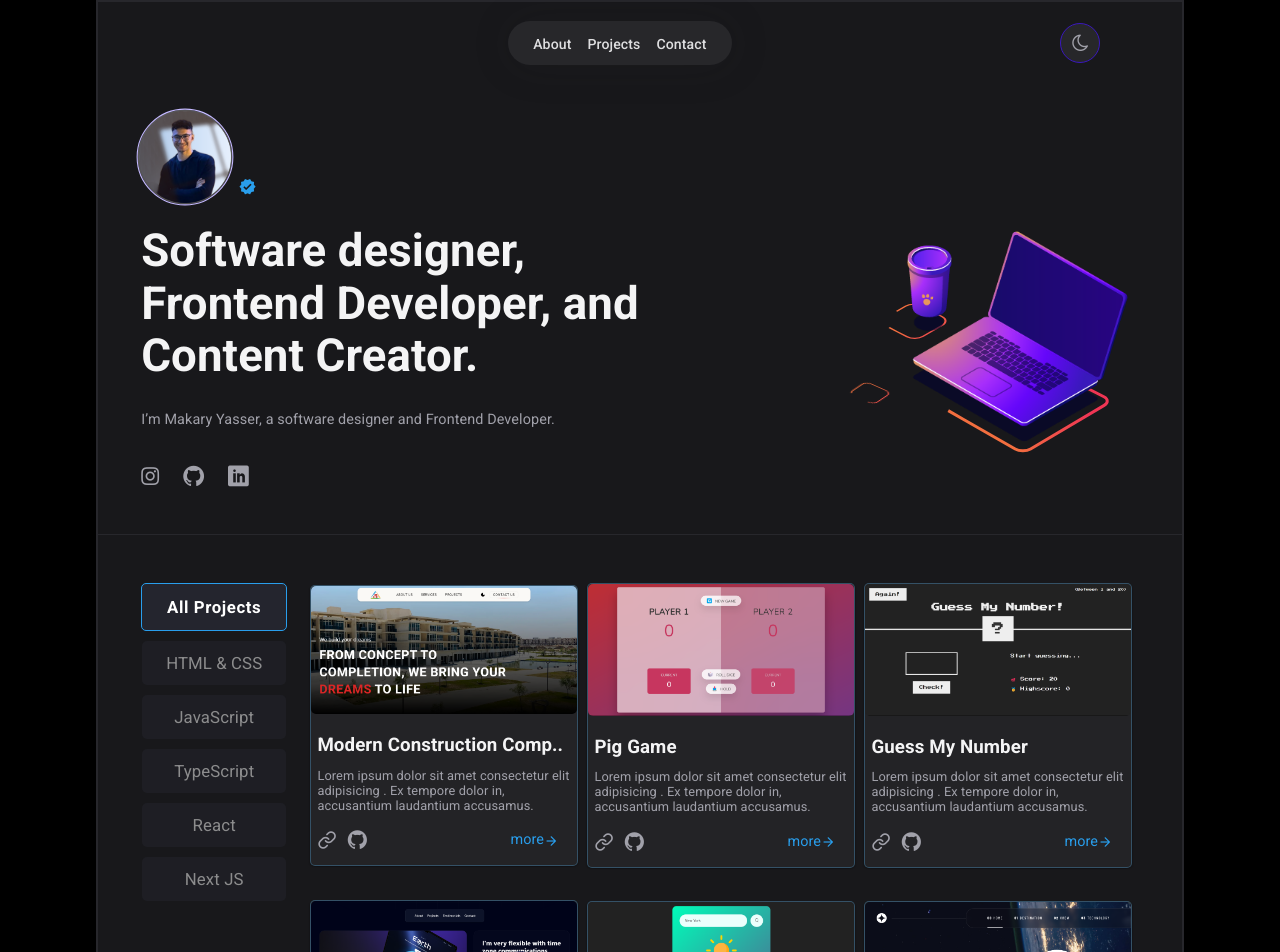
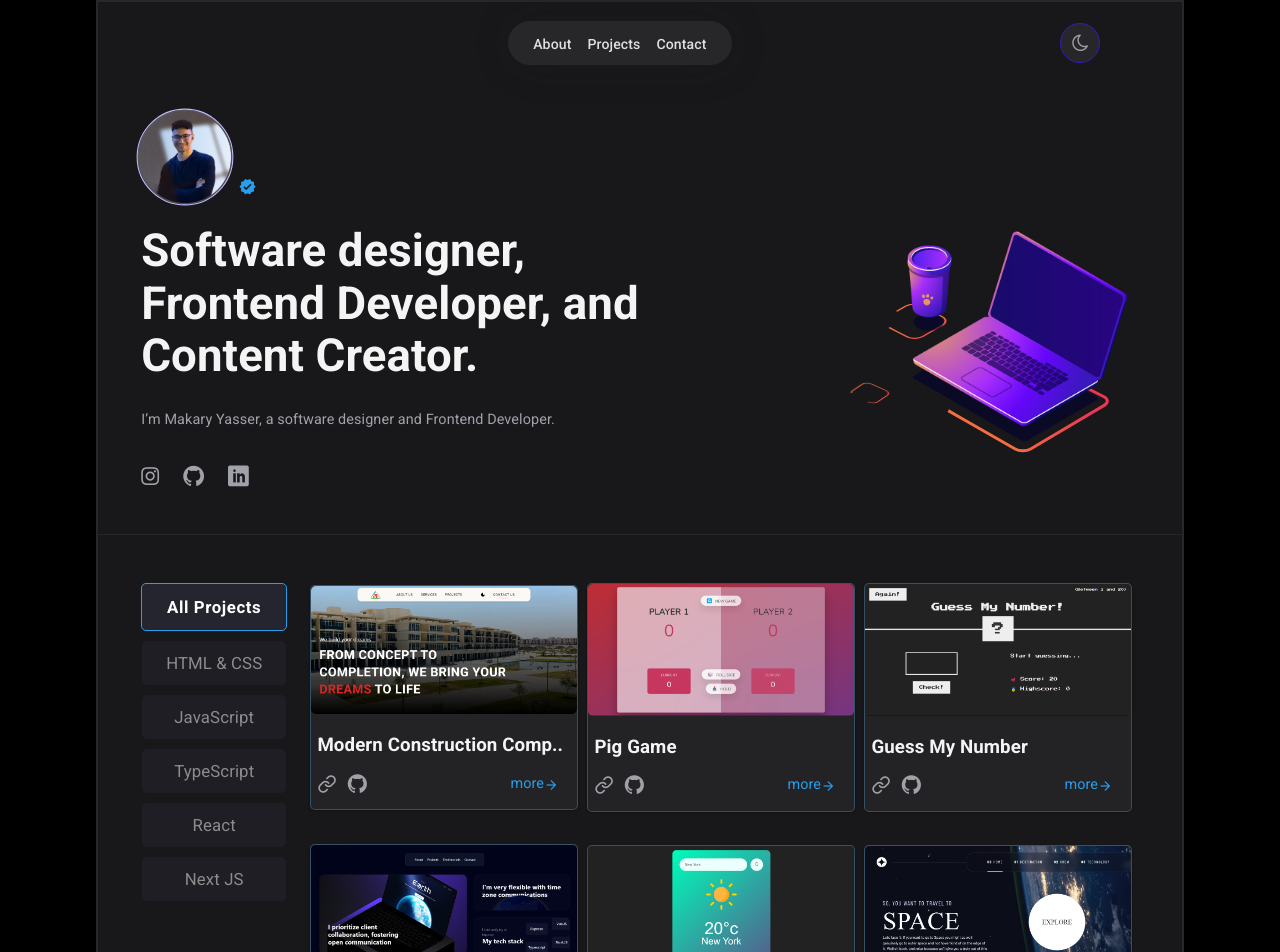
Before and after one commit to makarydev19/MyPortfolio, a React (Vite) app: page / in a window 1280 px wide. Shown: the top 952 px of the page. Built offline with nearby package versions, Linux system fonts and the light colour scheme.

Commit message:
remove subtitle

```diff
--- a/src/components/3-main/Main.jsx
+++ b/src/components/3-main/Main.jsx
@@ -94,8 +94,8 @@ const Main = () => {
                 <div style={{ width: "266px" }} className="box">
                   <h1 className="title">{item.projectTitle}</h1>
                   <p className="sub-title">
-                    Lorem ipsum dolor sit amet consectetur elit adipisicing . Ex
-                    tempore dolor in, accusantium laudantium accusamus.
+                    {/* Lorem ipsum dolor sit amet consectetur elit adipisicing . Ex
+                    tempore dolor in, accusantium laudantium accusamus. */}
                   </p>
 
                   <a className="flex icons" href={item.link}>
```
